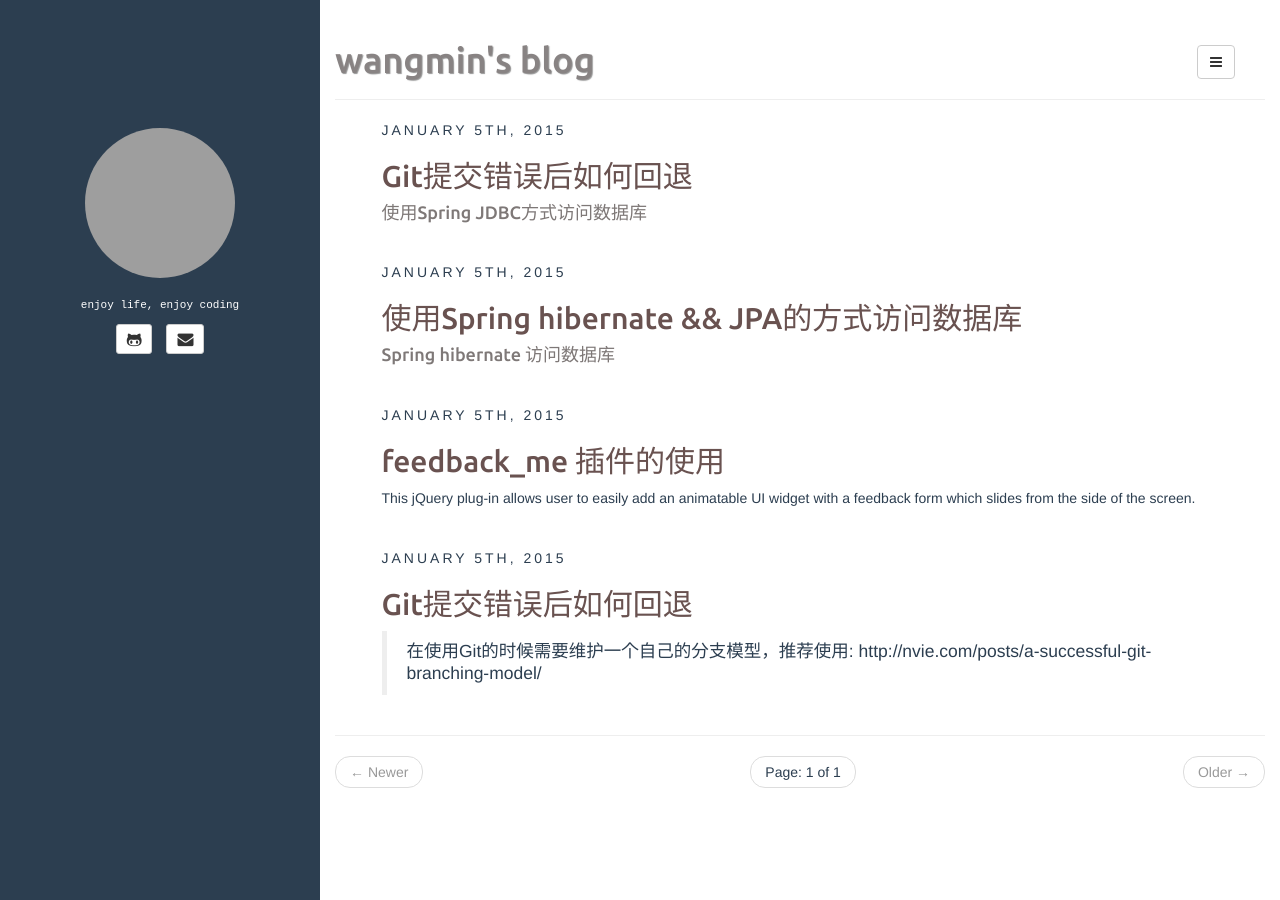
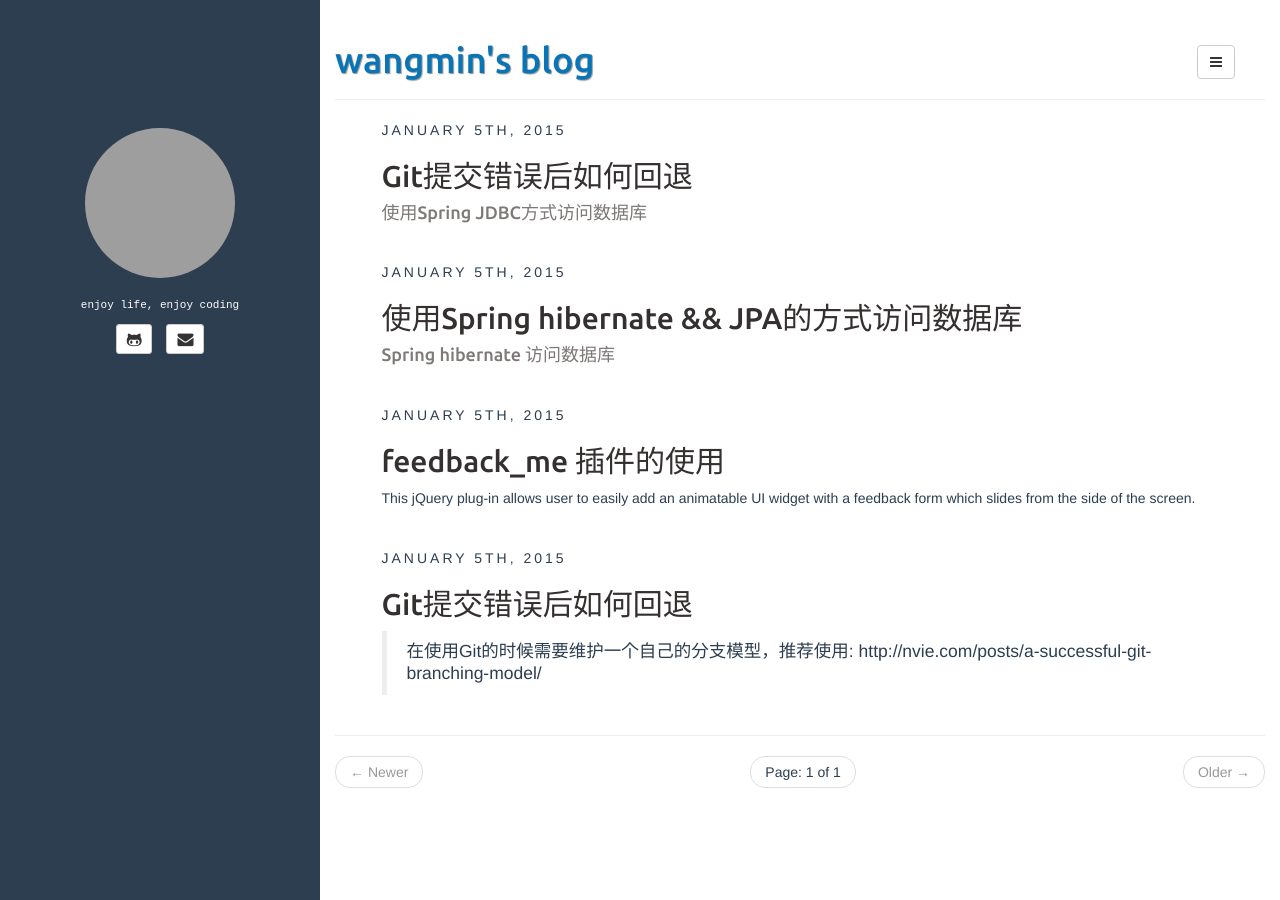
Before and after one commit to wmin0807/wmin0807.github.io, a Jekyll site: the page built from index.html, in a window 1280 px wide. Built offline with Jekyll 4.4.1, drawn with Linux system fonts in a browser that asks for light colours; the list of posts is cut into pages by our own code; grey boxes are pictures that could not be loaded.

Commit message:
modify template

```diff
--- a/assets/css/style.css
+++ b/assets/css/style.css
@@ -82,7 +82,7 @@ article .share .gplus:hover {
 }
 
 .page-header {
-	color: #888383;
+	color: #0975B6;
 	text-shadow: 1px 1px 1px rgba(150, 150, 150, 1);
 }
 
@@ -124,7 +124,7 @@ article.home h1 a,
 article.home h2 a,
 article.home h3 a,
 article.home h4 a {
-	color: #695250;
+	color: #353030;
 }
 article.home h1 a:hover,
 article.home h2 a:hover,
```
Also changed, not shown: 11 other files.
